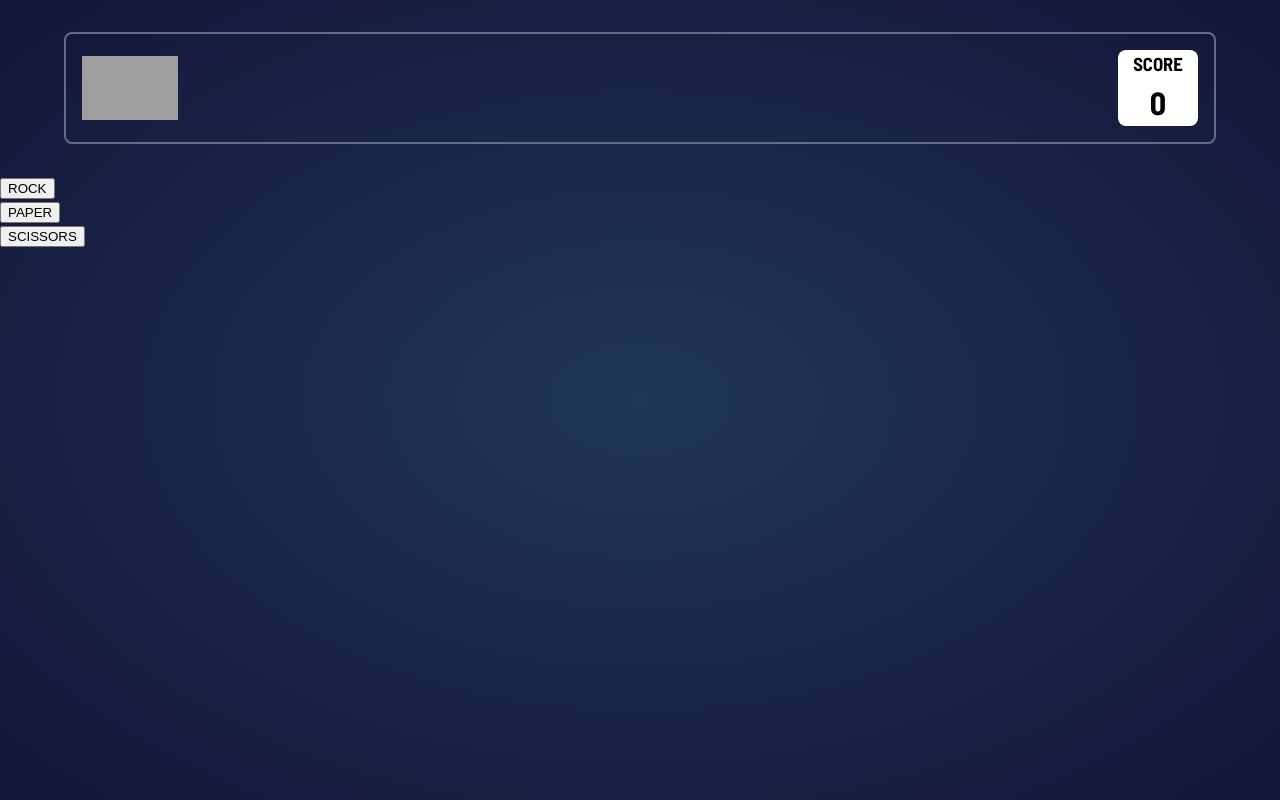
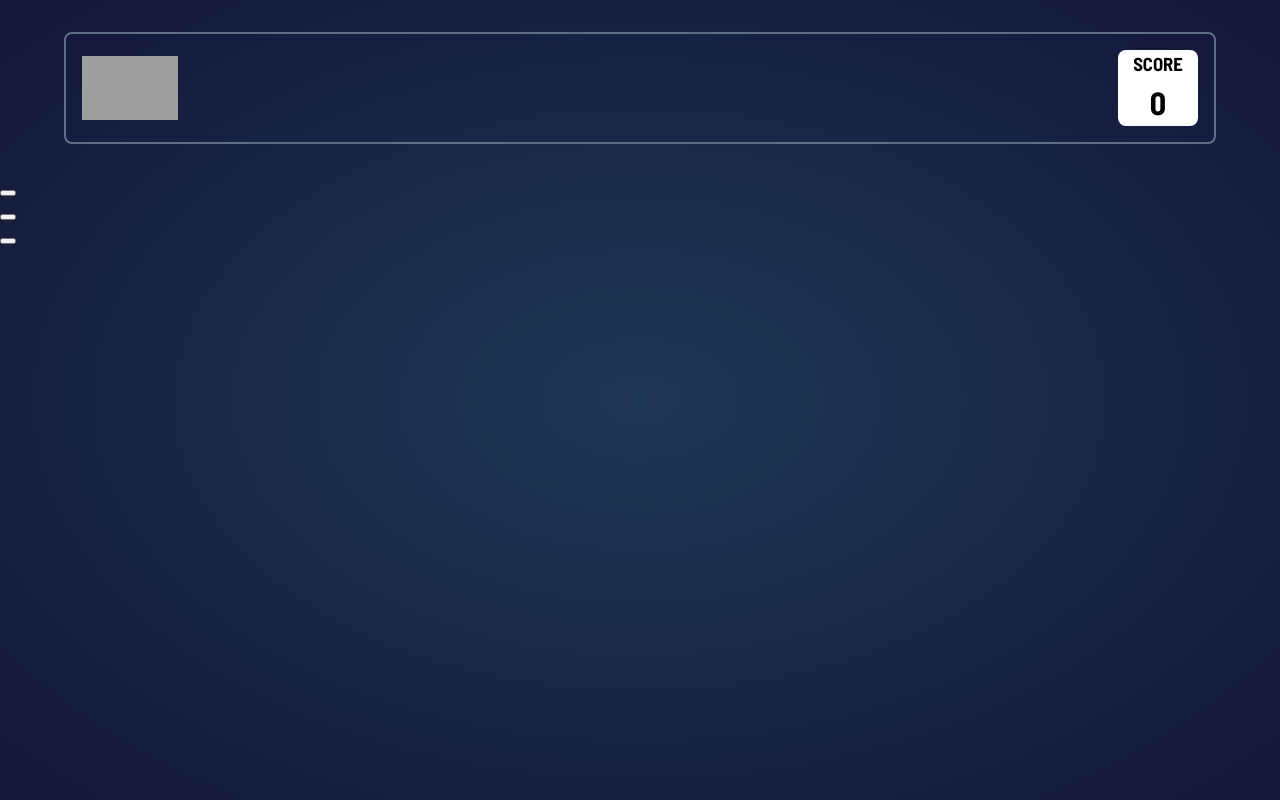
Before and after one commit to mhz-777/FEM-Rock-Paper-Scissors, a React (Vite) app: page / in a window 1280 px wide. Built offline with nearby package versions, Linux system fonts and the light colour scheme; grey boxes are pictures that could not be loaded.

Commit message:
removed placeholder text for buttons, re-ordered positioning of buttons

```diff
--- a/src/components/Game.tsx
+++ b/src/components/Game.tsx
@@ -20,20 +20,14 @@ const Game = () => {
     return (
         <section className="game-container">
             <section className="game-selections">
-                <div className="btn-wrapper" id='wrapper-rock'>
-                    <button className="rock-btn" id='rock' onClick={handleUserClick}>
-                        ROCK
-                    </button>
-                </div>
                 <div className="btn-wrapper" id='wrapper-paper'>
-                    <button className="paper-btn" id="paper" onClick={handleUserClick}>
-                        PAPER
-                    </button>
+                    <button className="paper-btn" id="paper" onClick={handleUserClick}> </button>
                 </div>
                 <div className="btn-wrapper" id='wrapper-scissors'>
-                    <button className="scissors-btn" id="scissors" onClick={handleUserClick}>
-                        SCISSORS
-                    </button>
+                    <button className="scissors-btn" id="scissors" onClick={handleUserClick}></button>
+                </div>
+                <div className="btn-wrapper" id='wrapper-rock'>
+                    <button className="rock-btn" id='rock' onClick={handleUserClick}></button>
                 </div>
             </section>
         </section>
```
